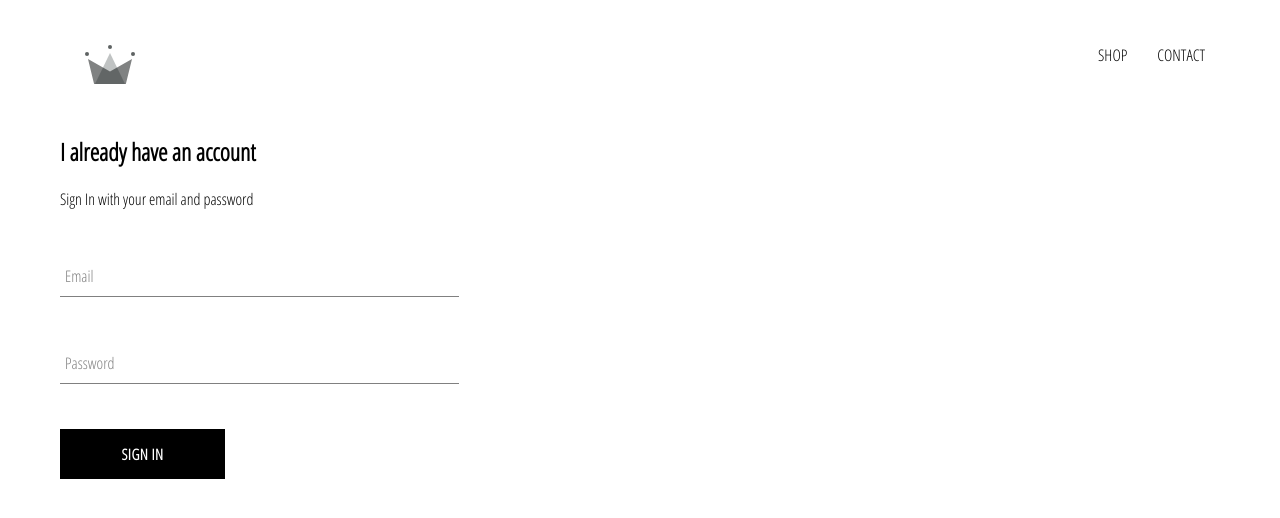
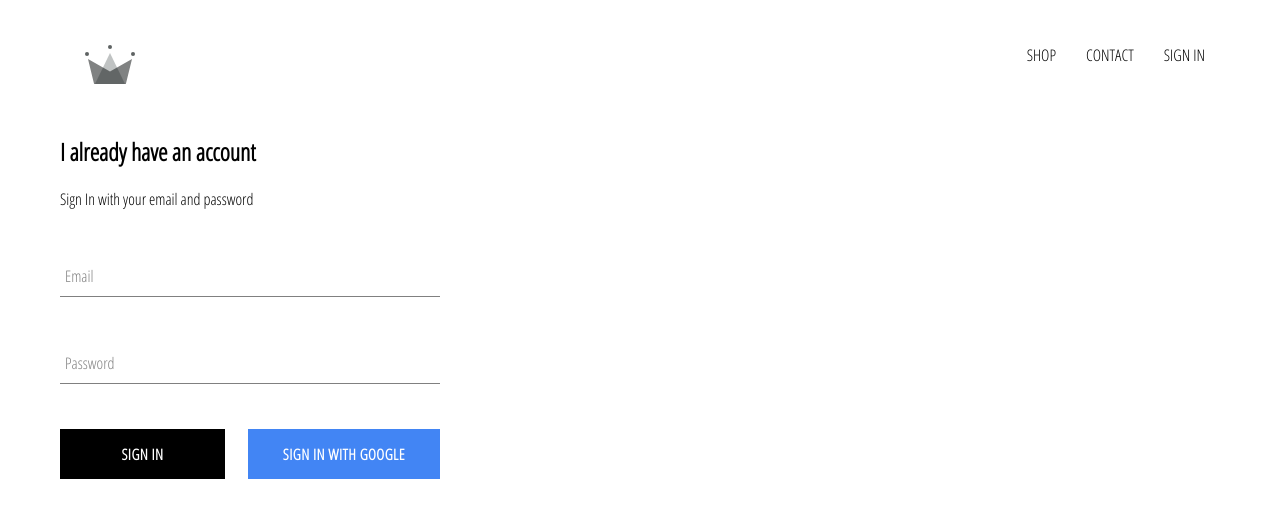
Before and after one commit to bipinrai054/crwn-clothing, a React (Create React App) app: page /signin in a window 1280 px wide. Shown: the top 518 px of the page. Built offline with nearby package versions, Linux system fonts and the light colour scheme; no server answers.

Commit message:
firebase authentication done and sign in with google button finished

```diff
--- a/package.json
+++ b/package.json
@@ -6,6 +6,7 @@
     "@testing-library/jest-dom": "^5.11.4",
     "@testing-library/react": "^11.1.0",
     "@testing-library/user-event": "^12.1.10",
+    "firebase": "^9.1.2",
     "react": "^17.0.2",
     "react-dom": "^17.0.2",
     "react-router-dom": "^5.3.0",
--- a/src/App.css
+++ b/src/App.css
@@ -7,3 +7,6 @@ a {
   text-decoration: none;
   color: black;
 }
+* {
+  box-sizing: border-box;
+}
--- a/src/App.js
+++ b/src/App.js
@@ -1,15 +1,35 @@
-import React from 'react';
+import React, { Component } from 'react';
 import { Switch, Route } from 'react-router';
 import HomePage from './pages/homepage/HomePage';
 import ShopPage from './pages/shop/ShopPage';
 import Header from './components/header/Header';
 import SignInSignUp from './pages/sign-in-sign-up/SignInSignUp';
+import { auth } from './firebase/firebase';
 import './App.css';
 
-function App() {
+class App extends Component {
+  constructor() {
+    super();
+    this.state = {
+      currentUser: null,
+    };
+  }
+
+  unsubscribeFromAuth = null;
+
+  componentDidMount() {
+    this.unsubscribeFromAuth = auth.onAuthStateChanged((user) => {
+      this.setState({ currentUser: user });
+    });
+  }
+  componentWillUnmount() {
+    this.unsubscribeFromAuth();
+  }
+
+  render() {
     return (
       <div className='App'>
-      <Header />
+        <Header currentUser={this.state.currentUser} />
         <Switch>
           <Route exact path='/' component={HomePage} />
           <Route path='/shop' component={ShopPage} />
@@ -18,5 +38,6 @@ function App() {
       </div>
     );
   }
+}
 
 export default App;
--- a/src/components/custom-button/CustomButton.js
+++ b/src/components/custom-button/CustomButton.js
@@ -1,9 +1,12 @@
 import React from 'react';
 import './CustomButton.scss';
 
-function CustomButton({ children, ...otherProps }) {
+function CustomButton({ children, isGoogleSignIn, ...otherProps }) {
   return (
-    <button className='custom-button' {...otherProps}>
+    <button
+      className={`${isGoogleSignIn ? 'google-sign-in' : ''} custom-button`}
+      {...otherProps}
+    >
       {children}
     </button>
   );
--- a/src/components/custom-button/CustomButton.scss
+++ b/src/components/custom-button/CustomButton.scss
@@ -19,4 +19,12 @@
     color: black;
     border: 1px solid black;
   }
+  &.google-sign-in {
+    background-color: #4285f4;
+    color: white;
+    &:hover {
+      background-color: #357ae8;
+      border: none;
+    }
+  }
 }
--- a/src/components/header/Header.js
+++ b/src/components/header/Header.js
@@ -1,9 +1,10 @@
 import React from 'react';
 import { Link } from 'react-router-dom';
 import { ReactComponent as Logo } from '../../assets/crown.svg';
+import { auth } from '../../firebase/firebase';
 import './Header.scss';
 
-function Header() {
+function Header({ currentUser }) {
   return (
     <div className='header'>
       <Link className='logo-container' to='/'>
@@ -16,6 +17,15 @@ function Header() {
         <Link className='option' to='/shop'>
           CONTACT
         </Link>
+        {currentUser ? (
+          <div className='option' onClick={() => auth.signOut()}>
+            SIGN OUT
+          </div>
+        ) : (
+          <Link className='option' to='/signin'>
+            SIGN IN
+          </Link>
+        )}
       </div>
     </div>
   );
--- a/src/components/header/Header.scss
+++ b/src/components/header/Header.scss
@@ -20,6 +20,7 @@
 
     .option {
       padding: 10px 15px;
+      cursor: pointer;
     }
   }
 }
--- a/src/components/sign-in/SignIn.js
+++ b/src/components/sign-in/SignIn.js
@@ -2,6 +2,7 @@ import React, { useState } from 'react';
 import './SignIn.scss';
 import FormInput from '../form-input/FormInput';
 import CustomButton from '../custom-button/CustomButton';
+import { signInWithGoogle } from '../../firebase/firebase';
 
 function SignIn() {
   const [email, setEmail] = useState('');
@@ -41,7 +42,12 @@ function SignIn() {
           handleChange={passwordHandleChange}
           required
         />
-        <CustomButton type='submit'> Sign In</CustomButton>
+        <div className='buttons'>
+          <CustomButton type='submit'> Sign In</CustomButton>
+          <CustomButton onClick={signInWithGoogle} isGoogleSignIn>
+            Sign In With Google
+          </CustomButton>
+        </div>
       </form>
     </div>
   );
--- a/src/components/sign-in/SignIn.scss
+++ b/src/components/sign-in/SignIn.scss
@@ -1,9 +1,14 @@
 .sign-in {
-  width: 30vw;
+  width: 380px;
   display: flex;
   flex-direction: column;
 
   .title {
     margin: 10px 0;
   }
+
+  .buttons {
+    display: flex;
+    justify-content: space-between;
+  }
 }
--- /dev/null
+++ b/src/firebase/firebase.js
@@ -0,0 +1,24 @@
+import firebase from 'firebase/compat/app';
+import 'firebase/compat/firestore';
+import 'firebase/compat/auth';
+
+const config = {
+  apiKey: 'AIzaSyBT_KJDPxsJzTZiqVzYbgTDz8cm9xqJO7M',
+  authDomain: 'crwn-db-2aa7c.firebaseapp.com',
+  projectId: 'crwn-db-2aa7c',
+  storageBucket: 'crwn-db-2aa7c.appspot.com',
+  messagingSenderId: '18622862857',
+  appId: '1:18622862857:web:4e59e0f00d4bfee03e4ad8',
+  measurementId: 'G-8FEZJS7S3Z',
+};
+
+firebase.initializeApp(config);
+
+export const auth = firebase.auth();
+export const firestore = firebase.firestore();
+
+const provider = new firebase.auth.GoogleAuthProvider();
+provider.setCustomParameters({ prompt: 'select_account' });
+export const signInWithGoogle = () => auth.signInWithPopup(provider);
+
+export default firebase;
```
Also changed, not shown: 1 other file (tests, documents, lock files or other folders). Lines whose indentation alone changed are shown as unchanged.
